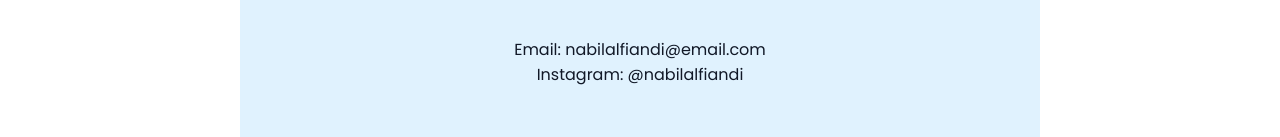
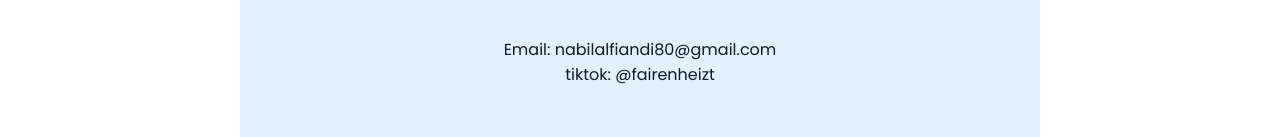
Before and after one commit to finiyx/nabilzt, a plain HTML site: page index.html in a window 1280 px wide. Shown: the part 1793-1930 px from the top of the page. Drawn offline with Linux system fonts and the light colour scheme.

Commit message:
Add files via upload

```diff
--- a/index.html
+++ b/index.html
@@ -63,8 +63,8 @@
   <!-- Contact -->
   <section id="contact" class="contact">
     <h2>Contact Me</h2>
-    <p>Email: nabilalfiandi@email.com</p>
-    <p>Instagram: @nabilalfiandi</p>
+    <p>Email: nabilalfiandi80@gmail.com</p>
+    <p>tiktok: @fairenheizt</p>
   </section>
 
   <footer>
```
